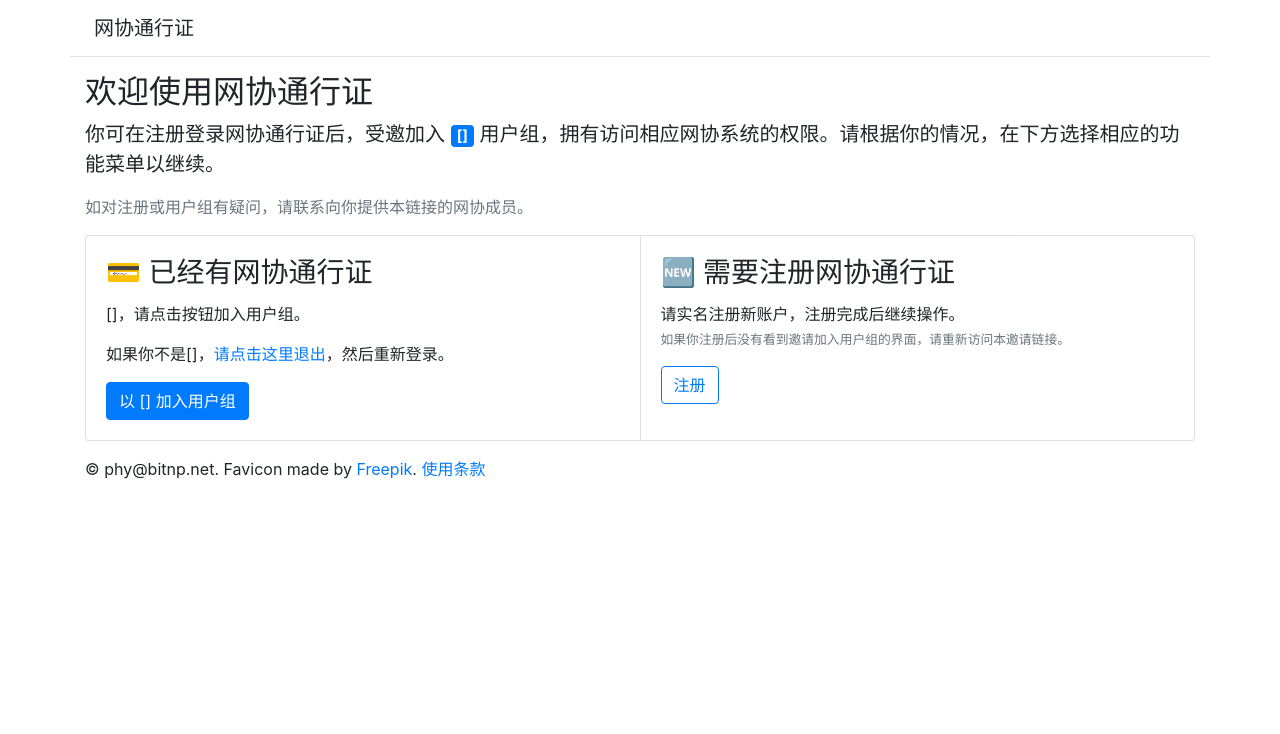
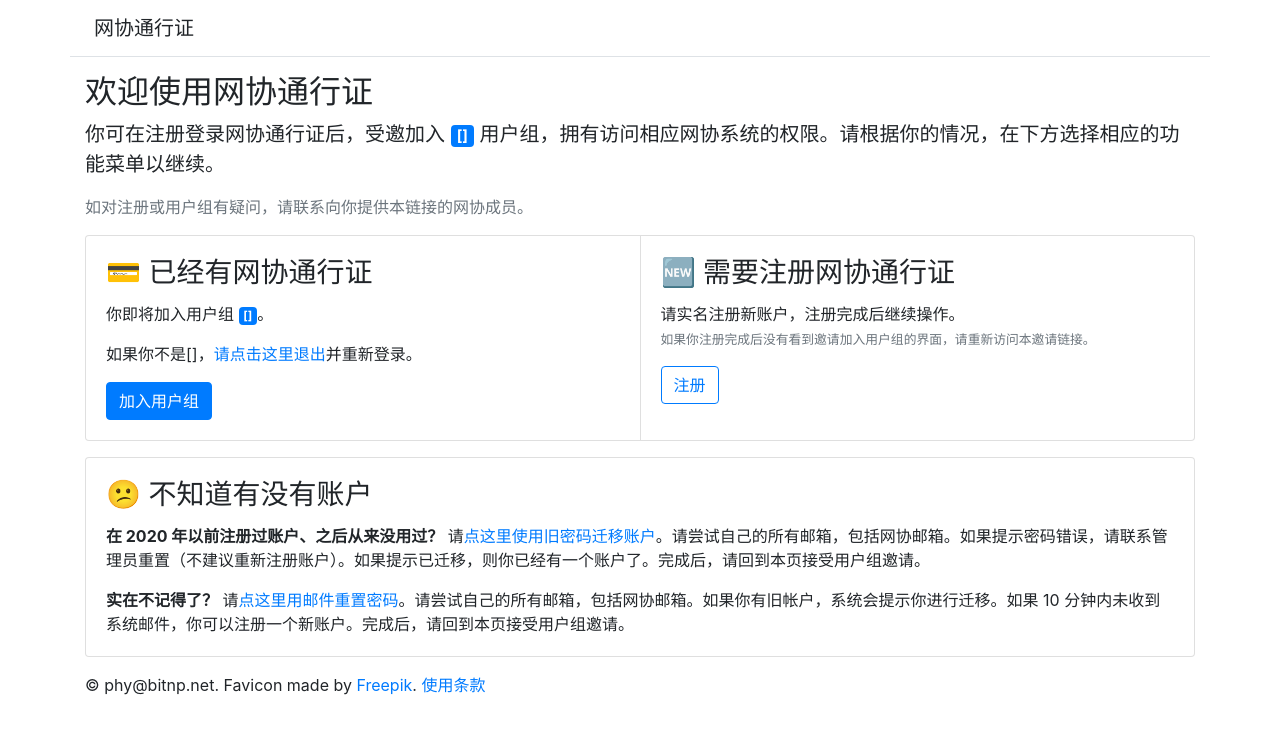
Before and after one commit to BITNP/keycloak-account-service, a FastAPI app: template templates/invitation-landing.html.jinja2 in a window 1280 px wide. Shown: the top 734 px of the page. Run offline with FastAPI, Linux system fonts and the light colour scheme; the template is opened without the code that fills it: most values are stand-ins (such as "Sample title", 1, 10 or a date in 2020); parts of the project's set-up code (start-up, migrations or seed data) failed here and were passed over; some libraries are stand-ins or nearby versions.

Commit message:
Add phpcas information on invitation page

```diff
--- a/templates/index.html.jinja2
+++ b/templates/index.html.jinja2
@@ -19,7 +19,7 @@
                     <div class="card-body position-relative border-bottom">
                         <!--<h5 class="card-title">账户迁移</h2>-->
                         <p class="card-text">&#x1F504; 有旧版 CAS 网协通行证、但第一次在 Keycloak 登录提示密码错误？收到了邮件通知？你可能需要进行账户迁移。</p>
-                        <a href="{{ url_for('phpcas_migrate_landing') }}" class="btn btn-outline-info stretched-link">账户迁移</a>
+                        <a href="{{ url_for('phpcas_migrate_landing') }}" class="btn btn-outline-primary stretched-link">账户迁移</a>
                     </div>
                     <div class="card-body position-relative border-bottom">
                         <h5 class="card-title">&#x2699;&#xFE0F; 通行证管理
--- a/templates/invitation-landing.html.jinja2
+++ b/templates/invitation-landing.html.jinja2
@@ -20,13 +20,13 @@
                 <form class="card-body" action="{{ url_for('invitation_join', token=token) }}" method="POST" enctype="application/x-www-form-urlencoded">
                     <h3 class="card-title">&#x1F4B3; 已经有网协通行证</h3>
                     {% if in_group %}
-                    <p class="card-text">{{ session_data.name }}，你已经在这一用户组，无法使用此邀请链接。</p>
+                    <p class="card-text">你已加入 <span class="badge badge-primary">{{ group.name }}</span>，无需使用此邀请链接。</p>
                     {% else %}
-                    <p class="card-text">{{ session_data.name }}，请点击按钮加入用户组。</p>
+                    <p class="card-text">你即将加入用户组 <span class="badge badge-primary">{{ group.name }}</span>。</p>
                     {% endif %}
-                    <p class="card-text">如果你不是{{ session_data.name }}，<a href="{{ url_for('logout') }}?redirect_uri=/i/{{ token }}">请点击这里退出</a>，然后重新登录。</p>
+                    <p class="card-text">如果你不是{{ session_data.name }}，<a href="{{ url_for('logout') }}?redirect_uri=/i/{{ token }}">请点击这里退出</a>并重新登录。</p>
                     {% if not in_group %}
-                    <button type="submit" class="btn btn-primary">以 {{ session_data.username }} 加入用户组</button>
+                    <button type="submit" class="btn btn-primary">加入用户组</button>
                     <input type="hidden" name="{{csrf_field[0]}}" value="{{csrf_field[1]}}">
                     {% endif %}
                 </form>
@@ -36,9 +36,23 @@
                 <div class="card-body">
                 <h3 class="card-title">&#x1F195; 需要注册网协通行证</h3>
                 <p class="card-text">请实名注册新账户，注册完成后继续操作。
-                <br><small class="text-muted">如果你注册后没有看到邀请加入用户组的界面，请重新访问本邀请链接。</small></p>
+                <br><small class="text-muted">如果你注册完成后没有看到邀请加入用户组的界面，请重新访问本邀请链接。</small></p>
                 <a href="{{ register_url }}" class="btn btn-outline-primary stretched-link">注册</a>
                 </div>
             </div>
+        </div>
+        <div class="card">
+            <div class="card-body">
+            <h3 class="card-title">😕 不知道有没有账户</h3>
+                <p class="card-text">
+                    <strong>在 2020 年以前注册过账户、之后从来没用过？</strong>
+                    请<a href="{{ url_for('phpcas_migrate_landing') }}">点这里使用旧密码迁移账户</a>。请尝试自己的所有邮箱，包括网协邮箱。如果提示密码错误，请联系管理员重置（不建议重新注册账户）。如果提示已迁移，则你已经有一个账户了。完成后，请回到本页接受用户组邀请。
+                </p>
+                <p class="card-text">
+                    <strong>实在不记得了？</strong>
+                    请<a href="{{ url_for('assistance_landing') }}">点这里用邮件重置密码</a>。请尝试自己的所有邮箱，包括网协邮箱。如果你有旧帐户，系统会提示你进行迁移。如果 10 分钟内未收到系统邮件，你可以注册一个新账户。完成后，请回到本页接受用户组邀请。
+                </p>
+            </div>
+        </div>
     </div>
 {% endblock %}
```
